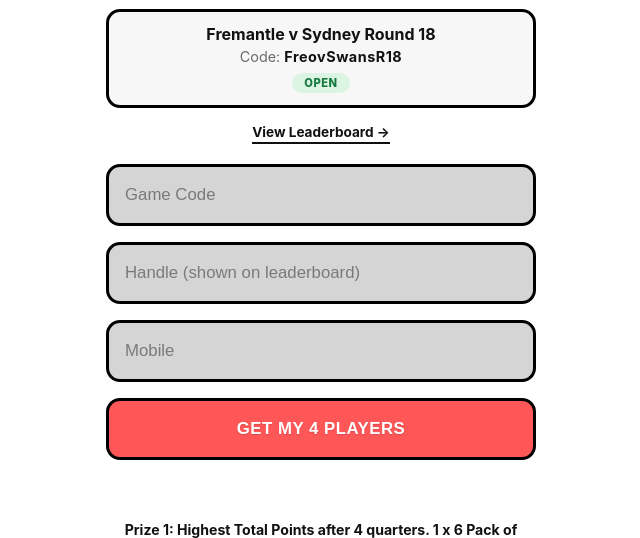
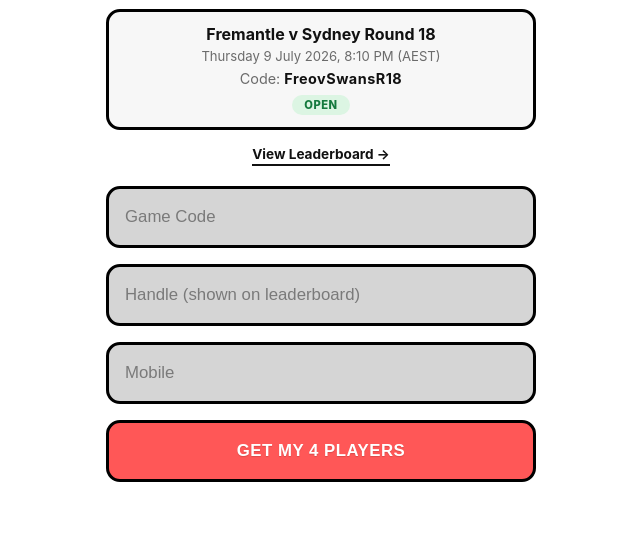
Before and after one commit to RodeH1969/holding-game, a website: page public/index.html in a window 1280 px wide. Shown: the part 199-737 px from the top of the page, without its empty margins (319-959 px from the left). Drawn offline with Linux system fonts and the light colour scheme; no server answers.

Commit message:
Add game date/time under game name

```diff
--- a/public/index.html
+++ b/public/index.html
@@ -252,6 +252,11 @@
     font-size: 1rem;
     margin-bottom: 4px;
   }
+  .game-item .game-datetime {
+    font-size: 0.82rem;
+    color: var(--muted);
+    margin-bottom: 6px;
+  }
   .game-item .game-code {
     font-size: 0.9rem;
     color: var(--muted);
@@ -300,6 +305,7 @@
       <h3>Games available to enter</h3>
       <div class="game-item" data-game-code="FreovSwansR18">
         <div class="game-name">Fremantle v Sydney Round 18</div>
+        <div class="game-datetime">Thursday 9 July 2026, 8:10 PM (AEST)</div>
         <div class="game-code">Code: <span>FreovSwansR18</span></div>
         <div class="game-badge open">Open</div>
       </div>
```
